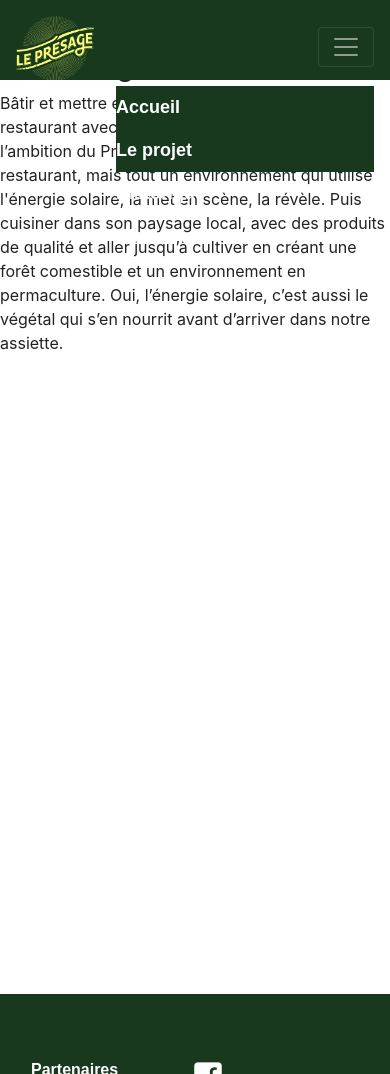
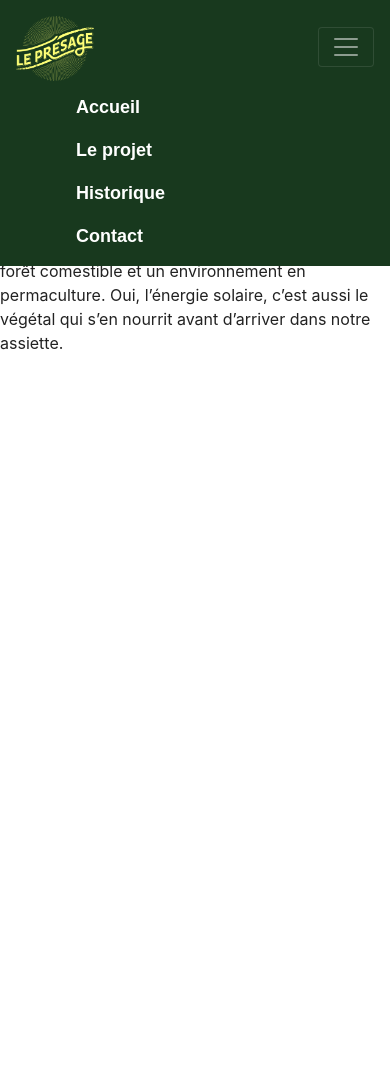
Before and after one commit to ggougs/presage, a Symfony app: template templates/ambition/index.html.twig in a window 390 px wide, after a click that opens the changed part. Run offline with Twig, Linux system fonts and the light colour scheme; the template is opened without the code that fills it, so the values that code supplies are empty; some libraries are stand-ins or nearby versions; some web fonts are replaced.

Commit message:
paspoush

```diff
--- a/public/css/theme.css
+++ b/public/css/theme.css
@@ -41,7 +41,6 @@
 }
 
 
-
 .dropdown-menu.show {
 
     top: 50px;
@@ -81,7 +80,7 @@
     color: black;
 }
 
-a.nav-link.top:before, a.nav-link.top:after
+a.nav-link.top.pc:before, a.nav-link.top.pc:after
 {
     position: absolute;
     opacity: 0;
@@ -92,19 +91,19 @@
     transition: all 0.3s;
 }
 
-a.nav-link.top:before
+a.nav-link.top.pc:before
 {
     left: 0px;
     top: 0px;
 }
 
-a.nav-link.top:after
+a.nav-link.top.pc:after
 {
     right: 0px;
     bottom: 0px;
 }
 
-a.nav-link.top:hover:before, a.nav-link.top:hover:after
+a.nav-link.top.pc:hover:before, a.nav-link.top.pc:hover:after
 {
     opacity: 1;
     width: 80%;
@@ -193,7 +192,6 @@
     bottom: 0;
     width: 100%;
     /* Set the fixed height of the footer here */
-    /* height: 60px; */
     line-height: 60px; /* Vertically center the text there */
 
 }
@@ -242,4 +240,40 @@
     .form-inline .mt-2 .mb-2, .my-2{
         display: none;
     }
+
+    .page-footer {
+        display: none;
+    }
+
+    .navbar {
+        height: initial;
+    }
+
+    a.nav-link.top {
+        position: relative;
+        left: -40px;
+    }
+
+    a.nav-link.top.pc:hover:before, a.nav-link.top.pc:hover:after
+    {
+        opacity: 0;
+    }
+
+    a.dropdown-item {
+        color: white;
+    }
+
+    ul.dropdown-menu.show {
+        position: initial;
+        background-color: #18391E;
+        box-shadow: none;
+        border-bottom: white solid 1px;
+        border-right: white solid 1px;
+        border-top: none;
+        border-left: none;
+    }
+
+    ul.dropdown-menu.show:after {
+        display: none;
+    }
 }
--- a/templates/base.html.twig
+++ b/templates/base.html.twig
@@ -45,7 +45,7 @@
       <div class="collapse navbar-collapse" id="navbarColor01">
         <ul class="navbar-nav mr-auto">
           <li class="dropdown linknav">
-            <a class="nav-link top" href="" type="button" data-toggle="dropdown">Accueil <span class="sr-only">(current)</span></a>
+            <a class="nav-link top pc" href="" type="button" data-toggle="dropdown">Accueil <span class="sr-only">(current)</span></a>
             <ul class="dropdown-menu">
               <a class="dropdown-item" href="{{ path('accueil') }}">Présentation</a>
               <a class="dropdown-item" href="{{ path('listeactualite') }}">Actualités</a>
@@ -54,17 +54,17 @@
           </li>
           <li class="dropdown">
 
-            <a class="nav-link top" href="#" type="button" data-toggle="dropdown">Le projet</a>
+            <a class="nav-link top pc" href="#" type="button" data-toggle="dropdown">Le projet</a>
               <ul class="dropdown-menu">
                 <a class="dropdown-item" href="{{ path('organigramme') }}">Notre équipe</a>
                 <a class="dropdown-item" href="{{ path('concept') }}">Concept</a>
               </ul>
           </li>
           <li class="dropdown">
-            <a class="nav-link top" href="{{ path('historique') }}">Historique</a>
+            <a class="nav-link top pc" href="{{ path('historique') }}">Historique</a>
           </li>
           <li class="dropdown">
-            <a class="nav-link top" href="{{ path('contact') }}">Contact</a>
+            <a class="nav-link top pc" href="{{ path('contact') }}">Contact</a>
           </li>
         </ul>
         <form class="form-inline my-2 my-lg-0" action="search.html.twig" method="GET">
@@ -85,10 +85,10 @@
         <div class="col-4">
             <ul class="navbar-nav footer mr-auto">
               <li class="nav-item dropdown">
-                  <a class="nav-link top" href="{{ path('partenaires') }}">Partenaires</a>
+                  <a class="nav-link top pc" href="{{ path('partenaires') }}">Partenaires</a>
               </li>
               <li class="nav-item dropdown">
-                  <a class="nav-link top" href="{{ path('mentions') }}">Mentions légales</a>
+                  <a class="nav-link top pc" href="{{ path('mentions') }}">Mentions légales</a>
               </li>
             </ul>
 
--- a/templates/contact/formulaire.html.twig
+++ b/templates/contact/formulaire.html.twig
@@ -67,8 +67,4 @@
 
 </main>
 
-
-
-
-
 {% endblock %}
```
